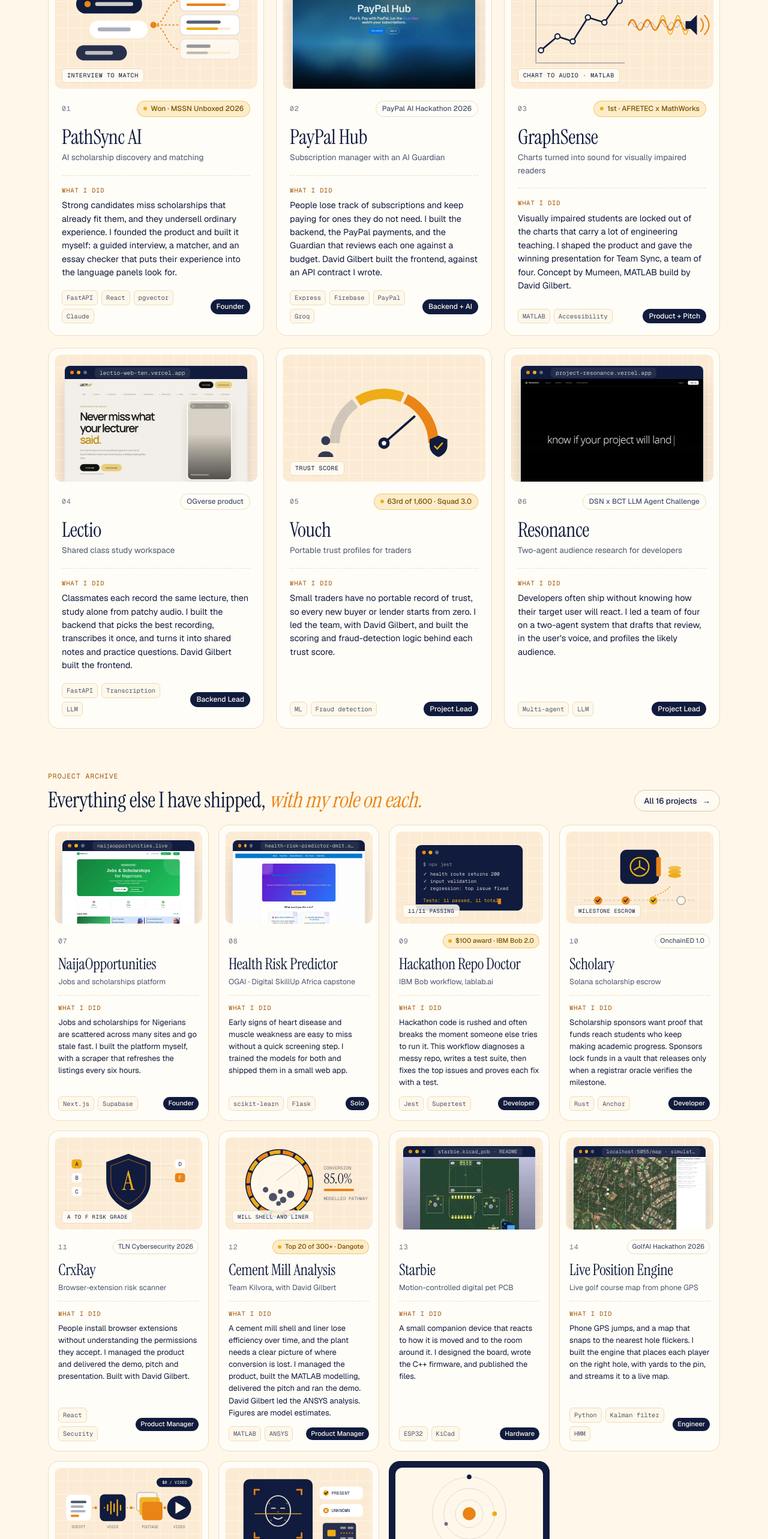
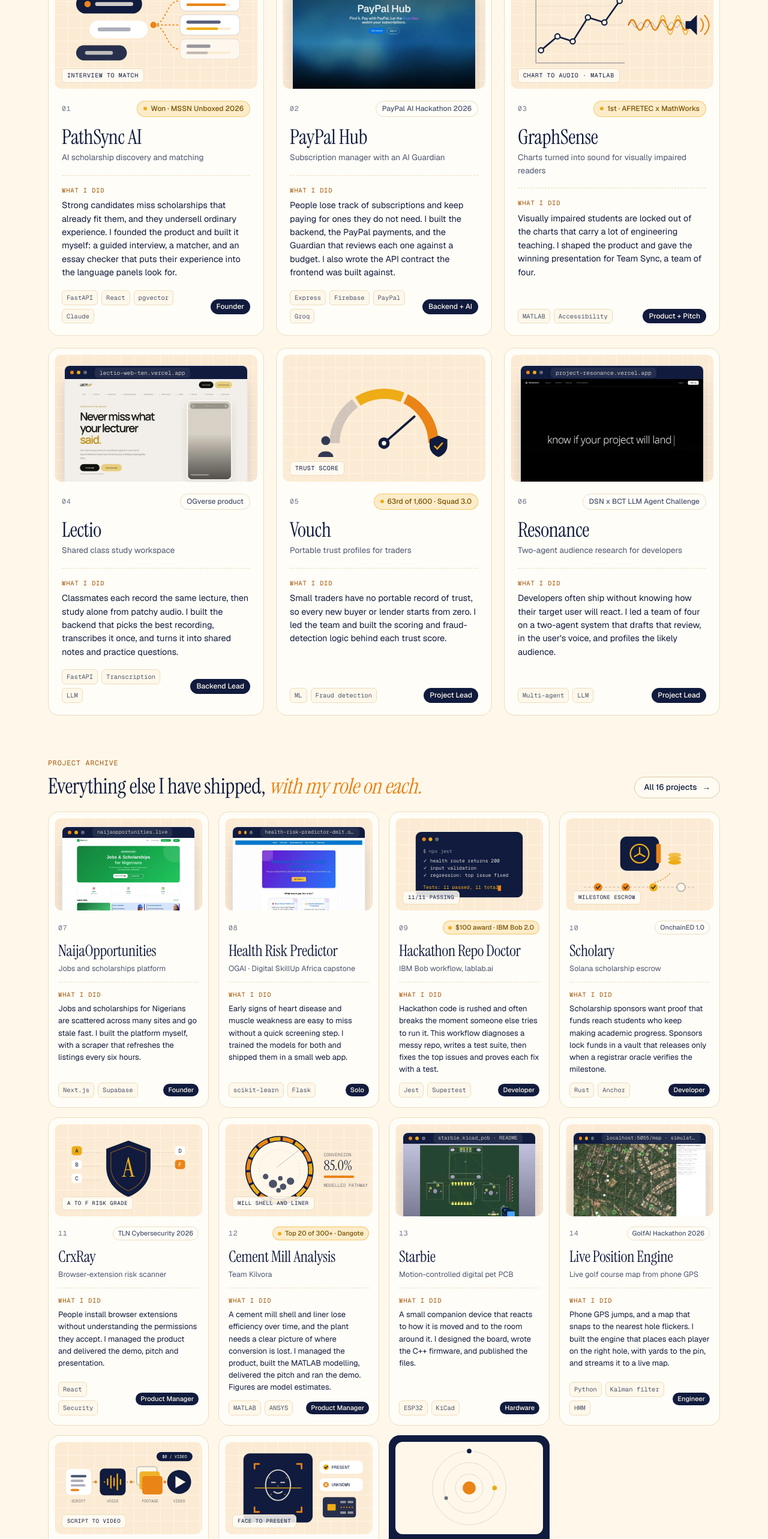
Before and after one commit to GoodnessOni/portfolio, a Next.js app: page / in a window 1280 px wide. Shown: the part 1505-4071 px from the top of the page at 60% size. Built offline with nearby package versions, Linux system fonts and the light colour scheme; no server answers.

Commit message:
Remove individual credits from project cards

```diff
--- a/src/data/projects.ts
+++ b/src/data/projects.ts
@@ -59,10 +59,10 @@ export const projects: Project[] = [
     num: "02",
     title: "PayPal Hub",
     kind: "Subscription manager with an AI Guardian",
-    did: "People lose track of subscriptions and keep paying for ones they do not need. I built the backend, the PayPal payments, and the Guardian that reviews each one against a budget. David Gilbert built the frontend, against an API contract I wrote.",
+    did: "People lose track of subscriptions and keep paying for ones they do not need. I built the backend, the PayPal payments, and the Guardian that reviews each one against a budget. I also wrote the API contract the frontend was built against.",
     tags: ["Express", "Firebase", "PayPal", "Groq"],
     role: "Backend + AI",
-    team: "Team of 2 · David Gilbert on frontend",
+    team: "Team of 2",
     result: { text: "PayPal AI Hackathon 2026", tone: "plain" },
     featured: true,
     categories: ["Backend", "AI/ML", "Hackathon"],
@@ -88,10 +88,10 @@ export const projects: Project[] = [
     num: "03",
     title: "GraphSense",
     kind: "Charts turned into sound for visually impaired readers",
-    did: "Visually impaired students are locked out of the charts that carry a lot of engineering teaching. I shaped the product and gave the winning presentation for Team Sync, a team of four. Concept by Mumeen, MATLAB build by David Gilbert.",
+    did: "Visually impaired students are locked out of the charts that carry a lot of engineering teaching. I shaped the product and gave the winning presentation for Team Sync, a team of four.",
     tags: ["MATLAB", "Accessibility"],
     role: "Product + Pitch",
-    team: "Team Sync, 4 people · concept by Mumeen, MATLAB build by David Gilbert",
+    team: "Team Sync, 4 people",
     result: { text: "1st · AFRETEC x MathWorks", tone: "gold" },
     featured: true,
     categories: ["Engineering", "Hackathon"],
@@ -110,10 +110,10 @@ export const projects: Project[] = [
     num: "04",
     title: "Lectio",
     kind: "Shared class study workspace",
-    did: "Classmates each record the same lecture, then study alone from patchy audio. I built the backend that picks the best recording, transcribes it once, and turns it into shared notes and practice questions. David Gilbert built the frontend.",
+    did: "Classmates each record the same lecture, then study alone from patchy audio. I built the backend that picks the best recording, transcribes it once, and turns it into shared notes and practice questions.",
     tags: ["FastAPI", "Transcription", "LLM"],
     role: "Backend Lead",
-    team: "Team of 2 · David Gilbert on frontend",
+    team: "Team of 2",
     result: { text: "OGverse product", tone: "plain" },
     featured: true,
     categories: ["Backend", "AI/ML"],
@@ -137,10 +137,10 @@ export const projects: Project[] = [
     num: "05",
     title: "Vouch",
     kind: "Portable trust profiles for traders",
-    did: "Small traders have no portable record of trust, so every new buyer or lender starts from zero. I led the team, with David Gilbert, and built the scoring and fraud-detection logic behind each trust score.",
+    did: "Small traders have no portable record of trust, so every new buyer or lender starts from zero. I led the team and built the scoring and fraud-detection logic behind each trust score.",
     tags: ["ML", "Fraud detection"],
     role: "Project Lead",
-    team: "Team project with David Gilbert",
+    team: "Team project",
     result: { text: "63rd of 1,600 · Squad 3.0", tone: "gold" },
     featured: true,
     categories: ["AI/ML", "Hackathon"],
@@ -279,10 +279,10 @@ export const projects: Project[] = [
     num: "11",
     title: "CrxRay",
     kind: "Browser-extension risk scanner",
-    did: "People install browser extensions without understanding the permissions they accept. I managed the product and delivered the demo, pitch and presentation. Built with David Gilbert.",
+    did: "People install browser extensions without understanding the permissions they accept. I managed the product and delivered the demo, pitch and presentation.",
     tags: ["React", "Security"],
     role: "Product Manager",
-    team: "Team with David Gilbert",
+    team: "Team project",
     result: { text: "TLN Cybersecurity 2026", tone: "plain" },
     featured: false,
     categories: ["Hackathon"],
@@ -301,11 +301,11 @@ export const projects: Project[] = [
     slug: "cement-mill-analysis",
     num: "12",
     title: "Cement Mill Analysis",
-    kind: "Team Kilvora, with David Gilbert",
-    did: "A cement mill shell and liner lose efficiency over time, and the plant needs a clear picture of where conversion is lost. I managed the product, built the MATLAB modelling, delivered the pitch and ran the demo. David Gilbert led the ANSYS analysis. Figures are model estimates.",
+    kind: "Team Kilvora",
+    did: "A cement mill shell and liner lose efficiency over time, and the plant needs a clear picture of where conversion is lost. I managed the product, built the MATLAB modelling, delivered the pitch and ran the demo. Figures are model estimates.",
     tags: ["MATLAB", "ANSYS"],
     role: "Product Manager",
-    team: "Team Kilvora, 2 people · David Gilbert led the ANSYS analysis",
+    team: "Team Kilvora, 2 people",
     result: { text: "Top 20 of 300+ · Dangote", tone: "gold" },
     featured: false,
     categories: ["Engineering", "Hackathon"],
@@ -313,7 +313,7 @@ export const projects: Project[] = [
     problem: "A cement mill shell and liner lose efficiency over time, and the plant needs a clear picture of where conversion is lost.",
     built: [
       "Managed the product and built the MATLAB modelling.",
-      "Delivered the pitch and ran the demo. David Gilbert led the ANSYS structural and thermal analysis.",
+      "Delivered the pitch and ran the demo.",
     ],
     outcome:
       "Top 20 of 300+ submissions, Dangote Cement Plc University Engineering Challenge 2026. The team estimated a 27.6% conversion gap and modelled a pathway to 85.0% conversion (model estimates, not plant results).",
```
